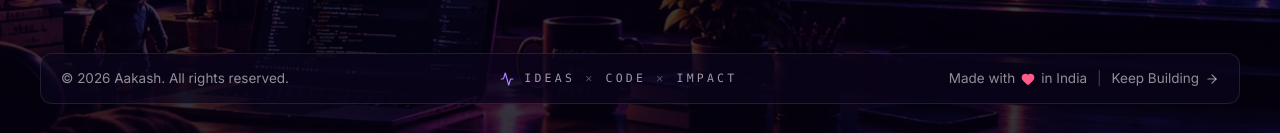
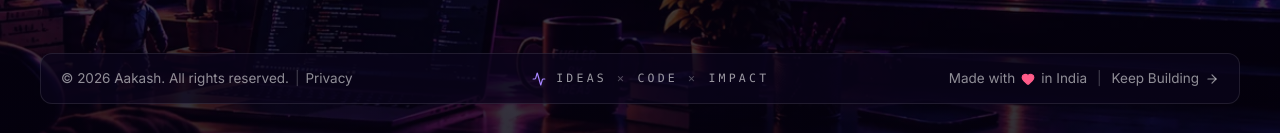
Before and after one commit to Gugilla-Aakash/portfolio, a Next.js app: page / in a window 1280 px wide. Shown: the part 5639-5772 px from the top of the page. Built offline with nearby package versions, Linux system fonts and the light colour scheme.

Commit message:
feat: link Privacy page from footer with active-page state
Add a Privacy link to the footer bottom bar, highlighted when on /privacy,
and route Quick Links / Send a Message hash anchors back to /#... on
non-home pages. Home behavior is unchanged.

```diff
--- a/components/Footer.tsx
+++ b/components/Footer.tsx
@@ -3,6 +3,8 @@
 import { motion } from "framer-motion";
 import { Activity, ArrowRight, ArrowUpRight, Heart, Mail, Sparkle } from "lucide-react";
 import Image from "next/image";
+import Link from "next/link";
+import { usePathname } from "next/navigation";
 import { LINKS } from "./Navbar";
 import { GithubIcon, LinkedinIcon } from "./SocialIcons";
 
@@ -21,6 +23,13 @@ const OTHERS = [
 const DIVIDER = "min-w-0 lg:border-l lg:border-white/10 lg:pl-10";
 
 export default function Footer() {
+  // On pages other than home (e.g. /privacy), hash links must route back to /#...
+  // to keep Quick Links working site-wide. Home behavior is unchanged.
+  const pathname = usePathname();
+  const onHome = pathname === "/";
+  const homeHash = (hash: string) => (onHome ? hash : `/${hash}`);
+  const isPrivacy = pathname === "/privacy";
+
   return (
     <footer className="relative overflow-hidden">
       {/* Full-bleed cinematic background — footer.png */}
@@ -135,7 +144,7 @@ export default function Footer() {
               {LINKS.map((l) => (
                 <li key={l.label}>
                   <a
-                    href={l.href}
+                    href={homeHash(l.href)}
                     className="group flex items-center justify-between gap-6 py-0.5 text-[15px] text-white/65 transition-colors hover:text-white"
                   >
                     <span>{l.label}</span>
@@ -187,7 +196,7 @@ export default function Footer() {
               Open to collaborations, interesting projects, and exciting opportunities.
             </p>
             <a
-              href="#contact"
+              href={homeHash("#contact")}
               className="group mt-5 inline-flex h-12 items-center gap-2.5 rounded-xl bg-gradient-to-r from-violet-600 via-indigo-600 to-blue-600 px-6 text-[15px] font-semibold text-white shadow-[0_0_30px_rgba(109,80,246,0.45)] transition-all duration-300 hover:brightness-110 hover:shadow-[0_0_40px_rgba(124,58,237,0.65)] active:scale-[0.99]"
             >
               <Mail className="h-4 w-4" />
@@ -207,6 +216,18 @@ export default function Footer() {
         >
           <p className="text-center text-[13.5px] text-white/55 sm:text-left">
             © 2026 Aakash. All rights reserved.
+            <span className="mx-1.5 text-white/25">|</span>
+            <Link
+              href="/privacy"
+              aria-current={isPrivacy ? "page" : undefined}
+              className={`underline-offset-4 transition-colors hover:underline ${
+                isPrivacy
+                  ? "text-violet-300 hover:text-violet-200"
+                  : "hover:text-white"
+              }`}
+            >
+              Privacy
+            </Link>
           </p>
           <div className="hidden items-center gap-2.5 md:flex">
             <Activity className="h-3.5 w-3.5 text-violet-400" />
```
